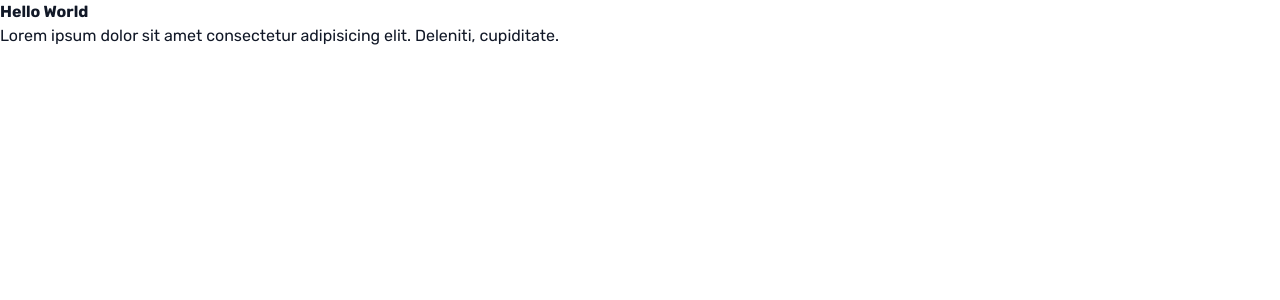
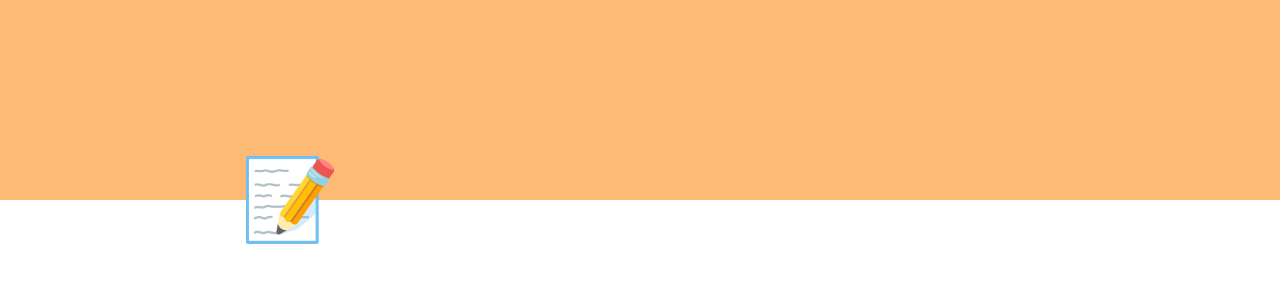
Before and after one commit to ClodoaldoDantas/simple-todo, a React (Vite) app: page / in a window 1280 px wide. Shown: the top 300 px of the page. Built offline with nearby package versions, Linux system fonts and the light colour scheme.

Commit message:
componente Banner, Container e Logo

```diff
--- a/src/App.tsx
+++ b/src/App.tsx
@@ -1,11 +1,11 @@
+import { Banner } from './components/banner'
+import { Logo } from './components/logo'
+
 export default function App() {
   return (
     <>
-      <h1>Hello World</h1>
-      <p>
-        Lorem ipsum dolor sit amet consectetur adipisicing elit. Deleniti,
-        cupiditate.
-      </p>
+      <Banner />
+      <Logo />
     </>
   )
 }
--- /dev/null
+++ b/src/components/banner/index.tsx
@@ -0,0 +1,5 @@
+import styles from './styles.module.scss'
+
+export function Banner() {
+  return <div className={styles.banner} />
+}
--- /dev/null
+++ b/src/components/banner/styles.module.scss
@@ -0,0 +1,5 @@
+.banner {
+  height: 25vh;
+  width: 100%;
+  background-color: var(--primary);
+}
--- /dev/null
+++ b/src/components/container/index.tsx
@@ -0,0 +1,11 @@
+import { type ReactNode, createElement } from 'react'
+import styles from './styles.module.scss'
+
+interface ContainerProps {
+  children: ReactNode
+  as?: 'div' | 'section' | 'main' | 'article' | 'aside' | 'header' | 'footer'
+}
+
+export function Container({ children, as = 'div' }: ContainerProps) {
+  return createElement(as, { className: styles.container }, children)
+}
--- /dev/null
+++ b/src/components/container/styles.module.scss
@@ -0,0 +1,7 @@
+.container {
+  max-width: calc(800px + 2rem);
+  padding-right: 1rem;
+  padding-left: 1rem;
+  margin-right: auto;
+  margin-left: auto;
+}
--- /dev/null
+++ b/src/components/logo/index.tsx
@@ -0,0 +1,12 @@
+import { Container } from '../container'
+import styles from './styles.module.scss'
+
+export function Logo() {
+  return (
+    <Container>
+      <div className={styles.logoContainer}>
+        <span className={styles.logo}>📝</span>
+      </div>
+    </Container>
+  )
+}
--- /dev/null
+++ b/src/components/logo/styles.module.scss
@@ -0,0 +1,8 @@
+.logoContainer {
+  margin-top: -3.75rem;
+}
+
+.logo {
+  display: inline-block;
+  font-size: 5rem;
+}
--- a/src/styles/global.scss
+++ b/src/styles/global.scss
@@ -17,6 +17,8 @@
   --gray-800: #1f2937;
   --gray-900: #111827;
   --gray-950: #030712;
+
+  --primary: #fdba74;
 }
 
 body {
```
